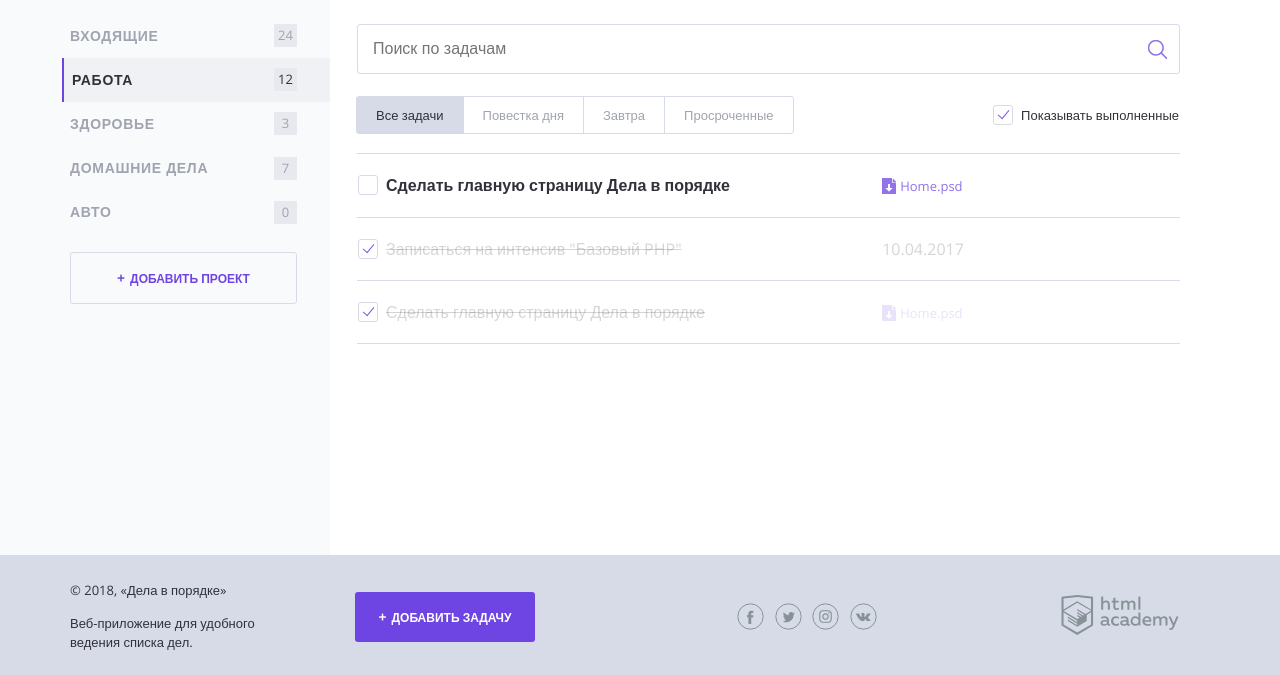
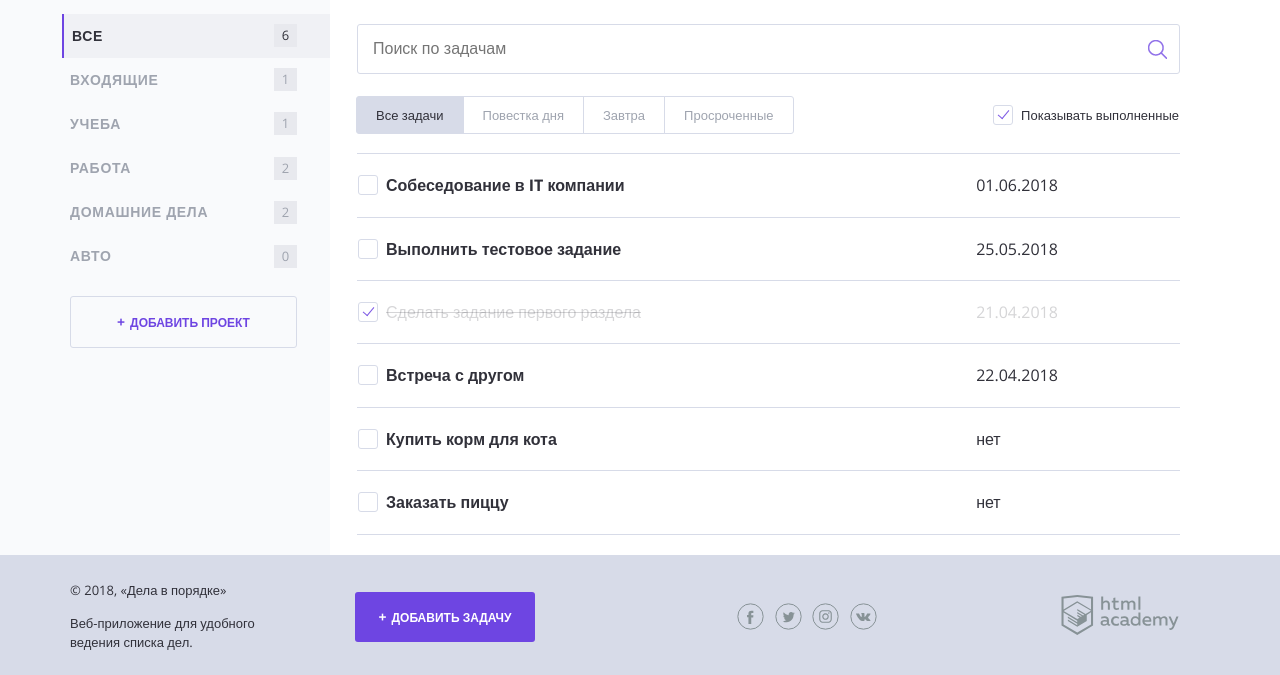
Before and after one commit to kirnikolaev/2975-doingsdone-1, a PHP site: page / in a window 1280 px wide. Shown: the part 125-800 px from the top of the page. Run offline with PHP 8.4, Linux system fonts and the light colour scheme.

Commit message:
Написал функцию для подсчета количества задач в каждом проекте

```diff
--- a/index.php
+++ b/index.php
@@ -1,6 +1,66 @@
 <?php
 // показывать или нет выполненные задачи
 $show_complete_tasks = rand(0, 1);
+$projects = [
+    "Все", "Входящие", "Учеба", "Работа","Домашние дела", "Авто"
+];
+
+$tasks_list = [
+    [
+    'title' => 'Собеседование в IT компании',
+    'execution' => '01.06.2018',
+    'project' => 'Работа',
+    'done' => 'нет'
+    ],
+    [
+    'title' => 'Выполнить тестовое задание',
+    'execution' => '25.05.2018',
+    'project' => 'Работа',
+    'done' => 'нет'
+    ],
+    [
+    'title' => 'Сделать задание первого раздела',
+    'execution' => '21.04.2018',
+    'project' => 'Учеба',
+    'done' => 'да'
+    ],
+    [
+    'title' => 'Встреча с другом',
+    'execution' => '22.04.2018',
+    'project' => 'Входящие',
+    'done' => 'нет'
+    ],
+    [
+    'title' => 'Купить корм для кота',
+    'execution' => 'нет',
+    'project' => 'Домашние дела',
+    'done' => 'нет'
+    ],
+    [
+    'title' => 'Заказать пиццу',
+    'execution' => 'нет',
+    'project' => 'Домашние дела',
+    'done' => 'нет'
+    ]
+];
+
+function get_projects_count($some_project, array $some_tasks_list) {
+
+    if ($some_project == 'Все'){
+        return count($some_tasks_list);
+    }
+
+    $projects_count = 0;
+    foreach ($some_tasks_list as $task) {
+        if ($some_project == $task['project']) {
+            $projects_count++;
+        }
+
+    }
+
+    return $projects_count;
+}
+
 ?>
 <!DOCTYPE html>
 <html lang="ru">
@@ -47,30 +107,23 @@ $show_complete_tasks = rand(0, 1);
 
                 <nav class="main-navigation">
                     <ul class="main-navigation__list">
-                        <li class="main-navigation__list-item">
-                            <a class="main-navigation__list-item-link" href="#">Входящие</a>
-                            <span class="main-navigation__list-item-count">24</span>
-                        </li>
 
-                        <li class="main-navigation__list-item main-navigation__list-item--active">
-                            <a class="main-navigation__list-item-link" href="#">Работа</a>
-                            <span class="main-navigation__list-item-count">12</span>
-                        </li>
+                    <?php foreach ($projects as $key => $val): ?>
+                        <?php if ($key ==0): ?>
+                            <li class="main-navigation__list-item main-navigation__list-item--active">
+                                <a class="main-navigation__list-item-link" href="#"><?=$val;?></a>
+                                <span class="main-navigation__list-item-count"><?php echo get_projects_count($val, $tasks_list);?></span>
+                            </li>
 
-                        <li class="main-navigation__list-item">
-                            <a class="main-navigation__list-item-link" href="#">Здоровье</a>
-                            <span class="main-navigation__list-item-count">3</span>
-                        </li>
+                        <?php else: ?>
+                            <li class="main-navigation__list-item">
+                                <a class="main-navigation__list-item-link" href="#"><?=$val;?></a>
+                                <span class="main-navigation__list-item-count"><?php echo get_projects_count($val, $tasks_list);?></span>
+                            </li>
 
-                        <li class="main-navigation__list-item">
-                            <a class="main-navigation__list-item-link" href="#">Домашние дела</a>
-                            <span class="main-navigation__list-item-count">7</span>
-                        </li>
+                        <?php endif; ?>
+                    <?php endforeach; ?>
 
-                        <li class="main-navigation__list-item">
-                            <a class="main-navigation__list-item-link" href="#">Авто</a>
-                            <span class="main-navigation__list-item-count">0</span>
-                        </li>
                     </ul>
                 </nav>
 
@@ -97,61 +150,39 @@ $show_complete_tasks = rand(0, 1);
 
                     <label class="checkbox">
                         <!--добавить сюда аттрибут "checked", если переменная $show_complete_tasks равна единице-->
-                        <input class="checkbox__input visually-hidden show_completed" type="checkbox"
-                        <?php if ($show_complete_tasks == 1):?>
-                        checked
-                        <?php endif;?>
-                        >
+                        <input class="checkbox__input visually-hidden show_completed" type="checkbox" <?php if ($show_complete_tasks == 1):?> checked <?php endif; ?>>
 
                         <span class="checkbox__text">Показывать выполненные</span>
                     </label>
                 </div>
 
                 <table class="tasks">
-                    <tr class="tasks__item task">
-                        <td class="task__select">
-                            <label class="checkbox task__checkbox">
-                                <input class="checkbox__input visually-hidden task__checkbox" type="checkbox" value="1">
-                                <span class="checkbox__text">Сделать главную страницу Дела в порядке</span>
-                            </label>
-                        </td>
+                    <?php foreach ($tasks_list as $key => $val): ?>
+                            <?php if ($val['done'] == 'да'): ?>
+                                <tr class="tasks__item task task--completed">
+                                <td class="task__select task--completed">
+                                    <label class="checkbox task__checkbox">
+                                        <input class="checkbox__input visually-hidden" type="checkbox" checked>
+                                        <span class="checkbox__text"><?= $val['title'] ?></span>
+                                    </label>
+                                </td>
 
-                        <td class="task__file">
-                            <a class="download-link" href="#">Home.psd</a>
-                        </td>
+                            <?php else: ?>
+                                <tr class="tasks__item task">
+                                <td class="task__select">
+                                    <label class="checkbox task__checkbox">
+                                        <input class="checkbox__input visually-hidden" type="checkbox">
+                                        <span class="checkbox__text"><?= $val['title'] ?></span>
+                                    </label>
+                            <?php endif; ?>
 
-                        <td class="task__date"></td>
-                    </tr>
-                    <!--показывать следующий тег <tr/>, если переменная $show_complete_tasks равна единице-->
-                    <?php if ($show_complete_tasks == 1):?>
-                    <tr class="tasks__item task task--completed">
-                        <td class="task__select">
-                            <label class="checkbox task__checkbox">
-                                <input class="checkbox__input visually-hidden" type="checkbox" checked>
-                                <span class="checkbox__text">Записаться на интенсив "Базовый PHP"</span>
-                            </label>
-                        </td>
-                        <td class="task__date">10.04.2017</td>
-                        <td class="task__controls">
-                        </td>
-                    </tr>
-                    <?php endif; ?>
+                                <td class="task__date"><?= $val['execution'] ?></td>
+                                <td class="task__controls"></td>
+                            </tr>
 
 
-                    <tr class="tasks__item task task--completed">
-                        <td class="task__select">
-                            <label class="checkbox task__checkbox">
-                                <input class="checkbox__input visually-hidden task__checkbox" type="checkbox" checked>
-                                <span class="checkbox__text">Сделать главную страницу Дела в порядке</span>
-                            </label>
-                        </td>
+                    <?php endforeach; ?>
 
-                        <td class="task__file">
-                            <a class="download-link" href="#">Home.psd</a>
-                        </td>
-
-                        <td class="task__date"></td>
-                    </tr>
                 </table>
             </main>
         </div>
```
Also changed, not shown: Readme.md.
